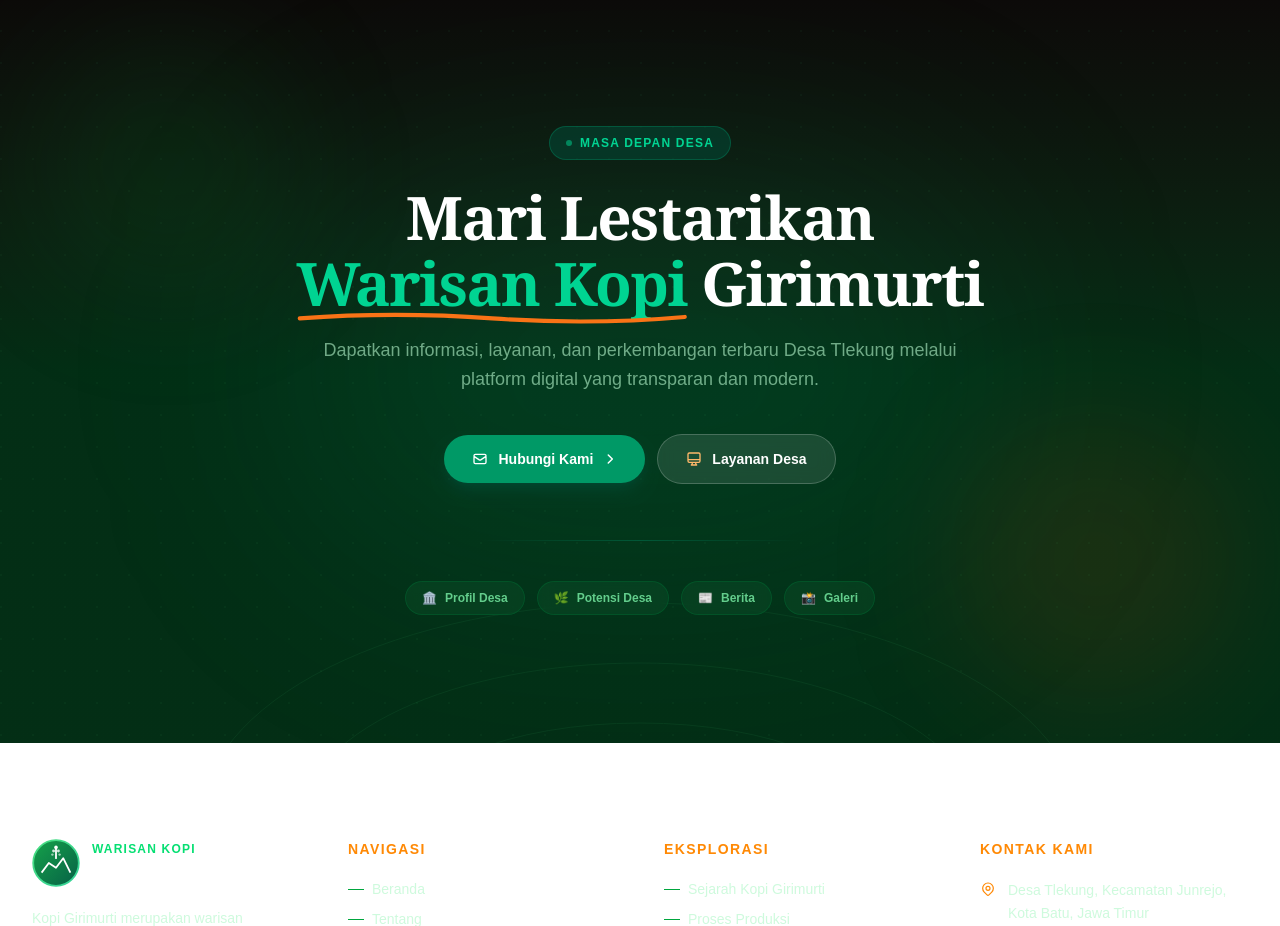
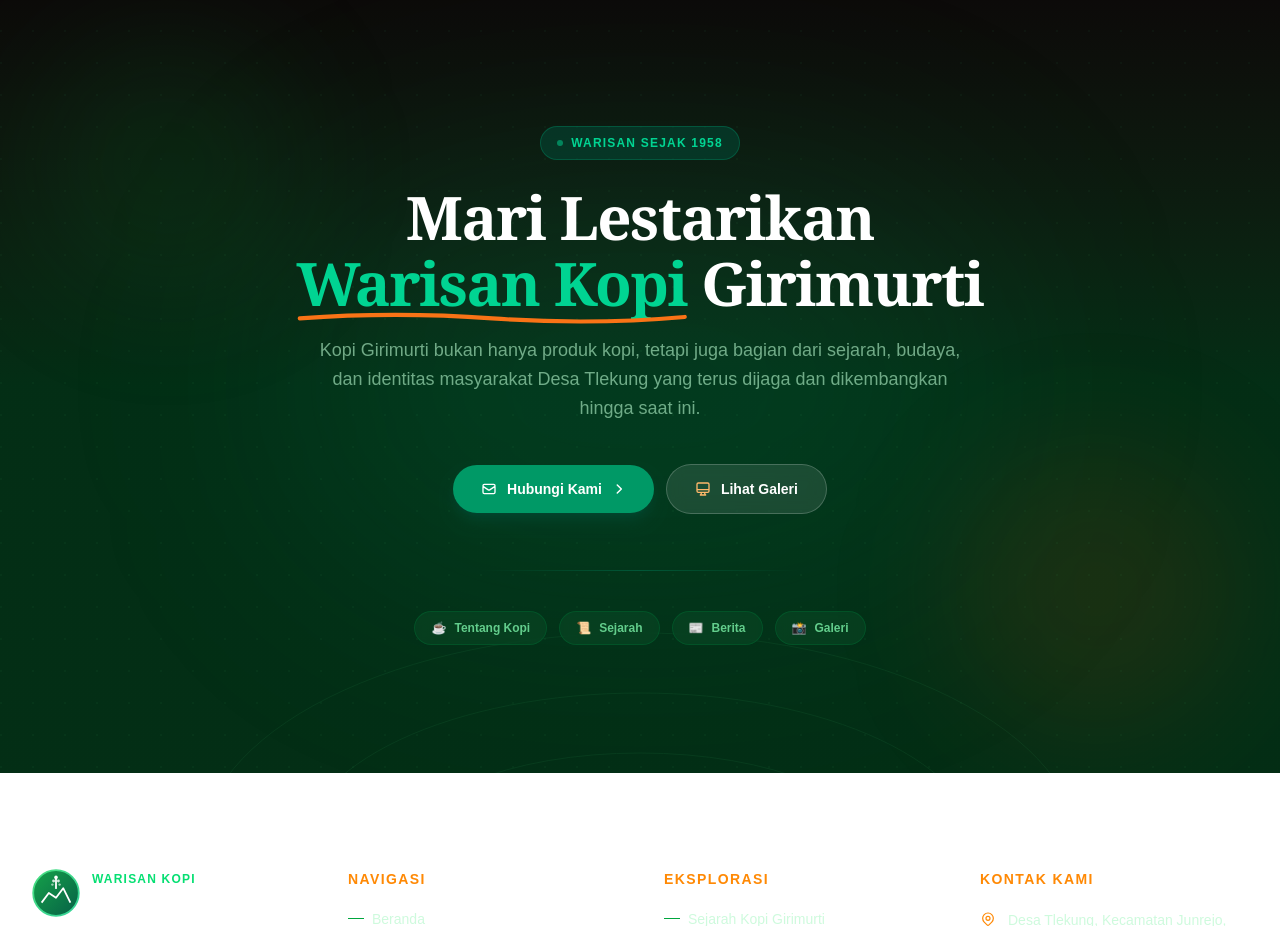
Before and after one commit to radvindra12-maker/desa-tlekung, a Next.js app: page / in a window 1280 px wide. Shown: the part 6185-7111 px from the top of the page. Built offline with nearby package versions, Linux system fonts and the light colour scheme.

Commit message:
Update Kopi Girimurti website

```diff
--- a/components/CTASection.tsx
+++ b/components/CTASection.tsx
@@ -7,14 +7,14 @@ import { motion, Variants } from "framer-motion";
 
 const quickLinks = [
   {
-    label: "Profil Desa",
+    label: "Tentang Kopi",
     href: "#profil",
-    icon: "🏛️",
+    icon: "☕",
   },
   {
-    label: "Potensi Desa",
-    href: "#potensi",
-    icon: "🌿",
+    label: "Sejarah",
+    href: "#sejarah",
+    icon: "📜",
   },
   {
     label: "Berita",
@@ -103,7 +103,7 @@ export default function CTASection() {
               bg-emerald-900/50 border border-emerald-700/50
               text-xs font-bold uppercase tracking-widest text-emerald-400">
               <span className="w-1.5 h-1.5 rounded-full bg-emerald-400 animate-pulse" />
-              Masa Depan Desa
+              Warisan Sejak 1958
             </span>
           </motion.div>
 
@@ -137,8 +137,8 @@ export default function CTASection() {
             custom={0.2}
             className="text-green-200/60 text-base sm:text-lg leading-relaxed max-w-2xl mb-10"
           >
-            Dapatkan informasi, layanan, dan perkembangan terbaru Desa Tlekung melalui
-            platform digital yang transparan dan modern.
+            Kopi Girimurti bukan hanya produk kopi, tetapi juga bagian dari sejarah,
+             budaya, dan identitas masyarakat Desa Tlekung yang terus dijaga dan dikembangkan hingga saat ini.
           </motion.p>
 
           {/* CTA Buttons */}
@@ -151,29 +151,50 @@ export default function CTASection() {
             className="flex flex-wrap items-center justify-center gap-3 mb-14"
           >
             {/* Primary */}
-            <Link
-              href="#kontak"
+<a
+  href="https://wa.me/6282139108285?text=Halo%20saya%20ingin%20mengetahui%20informasi%20tentang%20Kopi%20Girimurti"
+  target="_blank"
+  rel="noopener noreferrer"
   className="group inline-flex items-center gap-2.5 px-7 py-3.5 rounded-full
     bg-emerald-600 hover:bg-emerald-500 text-white font-semibold text-sm
     shadow-lg shadow-emerald-900/50 hover:shadow-emerald-600/40
     hover:-translate-y-0.5 active:translate-y-0 transition-all duration-200"
 >
-              <svg className="w-4 h-4" fill="none" stroke="currentColor" viewBox="0 0 24 24">
-                <path strokeLinecap="round" strokeLinejoin="round" strokeWidth={2}
-                  d="M3 8l7.89 5.26a2 2 0 002.22 0L21 8M5 19h14a2 2 0 002-2V7a2 2 0 00-2-2H5a2 2 0 00-2 2v10a2 2 0 002 2z" />
+  <svg
+    className="w-4 h-4"
+    fill="none"
+    stroke="currentColor"
+    viewBox="0 0 24 24"
+  >
+    <path
+      strokeLinecap="round"
+      strokeLinejoin="round"
+      strokeWidth={2}
+      d="M3 8l7.89 5.26a2 2 0 002.22 0L21 8M5 19h14a2 2 0 002-2V7a2 2 0 00-2-2H5a2 2 0 00-2 2v10a2 2 0 002 2z"
+    />
   </svg>
+
   Hubungi Kami
+
   <svg
     className="w-3.5 h-3.5 translate-x-0 group-hover:translate-x-1 transition-transform duration-200"
-                fill="none" stroke="currentColor" viewBox="0 0 24 24"
+    fill="none"
+    stroke="currentColor"
+    viewBox="0 0 24 24"
   >
-                <path strokeLinecap="round" strokeLinejoin="round" strokeWidth={2.5} d="M9 5l7 7-7 7" />
+    <path
+      strokeLinecap="round"
+      strokeLinejoin="round"
+      strokeWidth={2.5}
+      d="M9 5l7 7-7 7"
+    />
   </svg>
-            </Link>
+</a>
+
 
             {/* Secondary */}
             <Link
-              href="#profil"
+              href="#galeri"
               className="group inline-flex items-center gap-2.5 px-7 py-3.5 rounded-full
                 bg-white/10 hover:bg-white/20 backdrop-blur-sm
                 border border-white/20 hover:border-orange-400/50
@@ -184,7 +205,7 @@ export default function CTASection() {
                 <path strokeLinecap="round" strokeLinejoin="round" strokeWidth={2}
                   d="M9.75 17L9 20l-1 1h8l-1-1-.75-3M3 13h18M5 17h14a2 2 0 002-2V5a2 2 0 00-2-2H5a2 2 0 00-2 2v10a2 2 0 002 2z" />
               </svg>
-              Layanan Desa
+              Lihat Galeri
             </Link>
           </motion.div>
 
```
Lines whose indentation alone changed are shown as unchanged.
